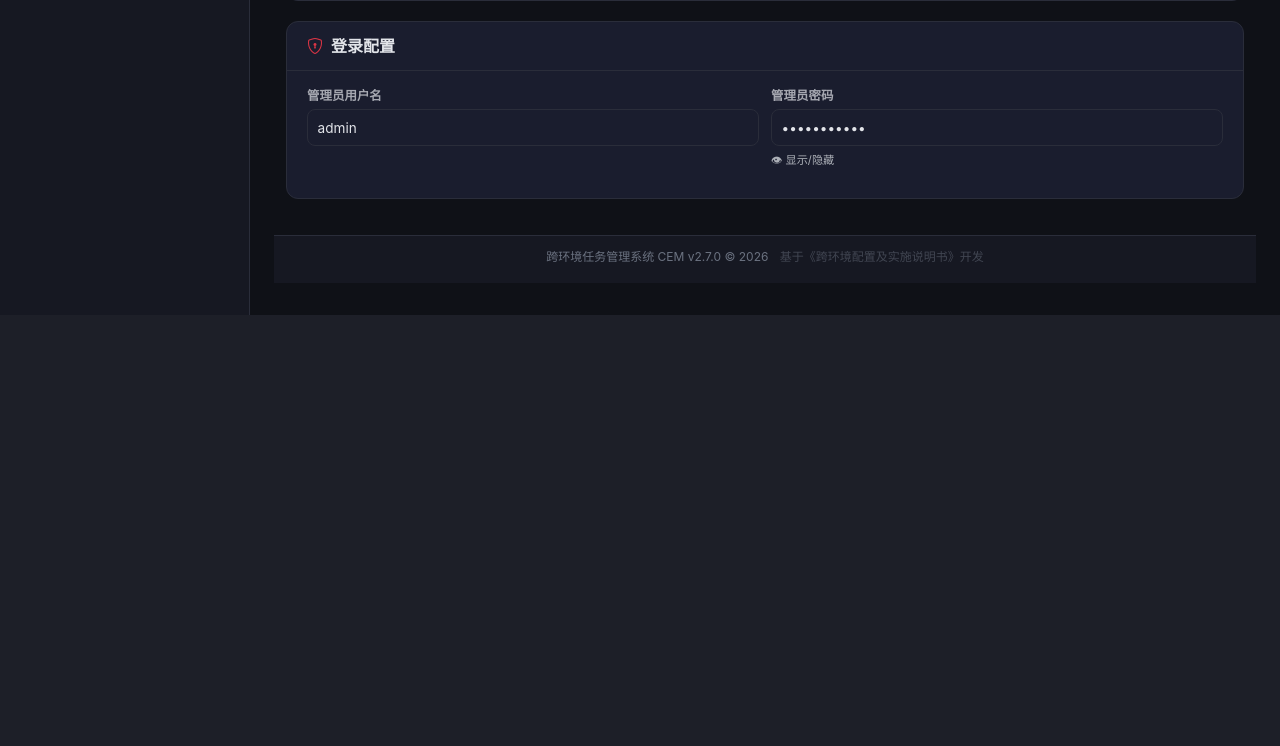
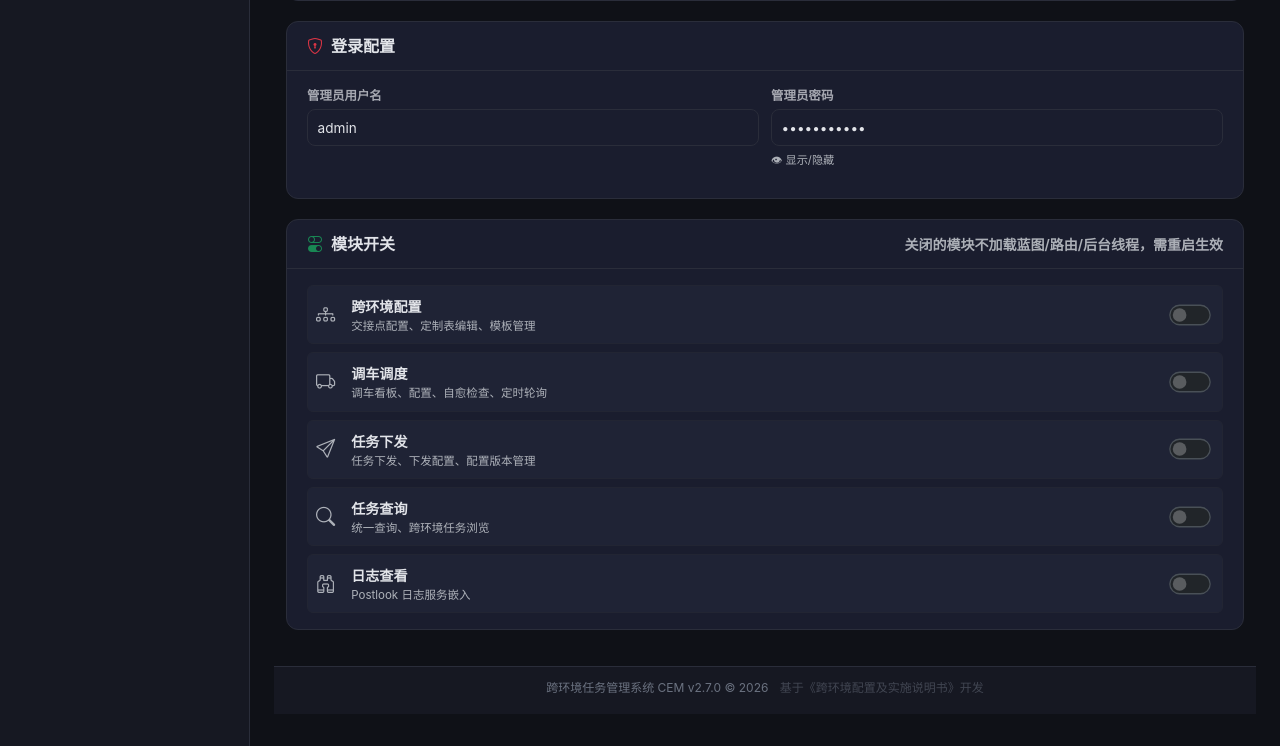
Before and after one commit to 1021143806/cross_env_manager, a Flask app: page /system/config in a window 1280 px wide. Shown: the part 716-1462 px from the top of the page. Before the commit the page ends 1031 px from the top, so only its background shows below. Run offline with Flask 3, Linux system fonts and the light colour scheme; the visitor is signed in with stand-in values (Sample User, id 1); some libraries are stand-ins or nearby versions.

Commit message:
feat: 系统配置页面支持模块开关可视化编辑，默认全部关闭
- env.toml [modules] 默认全部 false，需手动开启
- /system/config 表单编辑新增「模块开关」卡片
- 每个模块独立 toggle 开关 + 图标 + 描述
- 保存时 deep merge，不影响其他配置项
- 修复 _dict_to_toml 首行多余换行

```diff
--- a/services/system_config_service.py
+++ b/services/system_config_service.py
@@ -145,6 +145,13 @@ class SystemConfigService:
                 'login_username': 'admin',
                 'login_password': 'admin123456',
             },
+            'modules': {
+                'config_module': False,
+                'dispatch': False,
+                'task': False,
+                'query': False,
+                'postlook': False,
+            },
         }
 
     def _write_toml(self, config: dict):
@@ -155,13 +162,14 @@ class SystemConfigService:
             f.write(toml_str)
 
     @staticmethod
-    def _dict_to_toml(d, prefix=''):
+    def _dict_to_toml(d, prefix='', is_first=True):
         """将 dict 序列化为 TOML 格式"""
         lines = []
         for key, value in d.items():
             if isinstance(value, dict):
-                lines.append(f'\n[{prefix}{key}]' if prefix else f'[{key}]')
-                lines.append(SystemConfigService._dict_to_toml(value, prefix=f'{prefix}{key}.'))
+                sep = '' if is_first else '\n'
+                lines.append(f'{sep}[{prefix}{key}]' if prefix else f'{sep}[{key}]')
+                lines.append(SystemConfigService._dict_to_toml(value, prefix=f'{prefix}{key}.', is_first=False))
             elif isinstance(value, bool):
                 lines.append(f'{key} = {"true" if value else "false"}')
             elif isinstance(value, int):
--- a/templates/system/config.html
+++ b/templates/system/config.html
@@ -233,6 +233,19 @@
                 </div>
             </div>
         </div>
+
+        <!-- 模块开关 -->
+        <div class="cfg-section">
+            <div class="section-header">
+                <span><i class="bi bi-toggles text-success me-2"></i>模块开关</span>
+                <small class="text-muted">关闭的模块不加载蓝图/路由/后台线程，需重启生效</small>
+            </div>
+            <div class="section-body">
+                <div class="row g-2" id="module-toggles">
+                    <div class="col-12"><small class="text-muted">加载中...</small></div>
+                </div>
+            </div>
+        </div>
     </div>
 
     <!-- ============ Tab 2: 源文件编辑 ============ -->
@@ -327,9 +340,42 @@ async function loadFormConfig() {
         document.getElementById('cfg-flask-debug').checked = !!fl.debug;
         document.getElementById('cfg-login-user').value = fl.login_username || 'admin';
         document.getElementById('cfg-login-password').value = fl.login_password || '';
+        loadModuleToggles(c.modules || {});
     } catch(e) {
         showStatus('加载失败: ' + e.message, 'danger');
     }
+}
+
+// ========== 模块开关渲染 ==========
+const MODULE_DEFS = [
+    { key: 'config_module', name: '跨环境配置', icon: 'bi-diagram-3', desc: '交接点配置、定制表编辑、模板管理' },
+    { key: 'dispatch',  name: '调车调度', icon: 'bi-truck', desc: '调车看板、配置、自愈检查、定时轮询' },
+    { key: 'task',      name: '任务下发', icon: 'bi-send', desc: '任务下发、下发配置、配置版本管理' },
+    { key: 'query',     name: '任务查询', icon: 'bi-search', desc: '统一查询、跨环境任务浏览' },
+    { key: 'postlook',  name: '日志查看', icon: 'bi-binoculars', desc: 'Postlook 日志服务嵌入' },
+];
+
+function loadModuleToggles(modules) {
+    const el = document.getElementById('module-toggles');
+    el.innerHTML = MODULE_DEFS.map(m => {
+        const on = modules[m.key] === true;
+        return `<div class="col-12">
+            <div class="d-flex align-items-center justify-content-between p-2 rounded"
+                 style="border:1px solid var(--border-light);background:var(--bg-card-hover);">
+                <div class="d-flex align-items-center gap-3">
+                    <i class="bi ${m.icon} ${on ? 'text-success' : 'text-muted'}" style="font-size:1.2rem;"></i>
+                    <div>
+                        <span style="font-weight:600;font-size:0.88rem;color:var(--text-primary);">${m.name}</span>
+                        <small class="text-muted d-block" style="font-size:0.72rem;">${m.desc}</small>
+                    </div>
+                </div>
+                <div class="form-check form-switch mb-0">
+                    <input class="form-check-input module-toggle" type="checkbox" data-key="${m.key}" ${on ? 'checked' : ''}
+                           style="cursor:pointer;transform:scale(1.3);">
+                </div>
+            </div>
+        </div>`;
+    }).join('');
 }
 
 async function saveFormConfig() {
@@ -349,8 +395,14 @@ async function saveFormConfig() {
             debug: document.getElementById('cfg-flask-debug').checked,
             login_username: document.getElementById('cfg-login-user').value,
             login_password: document.getElementById('cfg-login-password').value,
-        }
+        },
     };
+    // 收集模块开关
+    const modules = {};
+    document.querySelectorAll('.module-toggle').forEach(toggle => {
+        modules[toggle.dataset.key] = toggle.checked;
+    });
+    config.modules = modules;
     try {
         const res = await fetch('/api/system/config', {
             method: 'POST',
```
Also changed, not shown: config/template/env.toml (+5 -5 lines).
